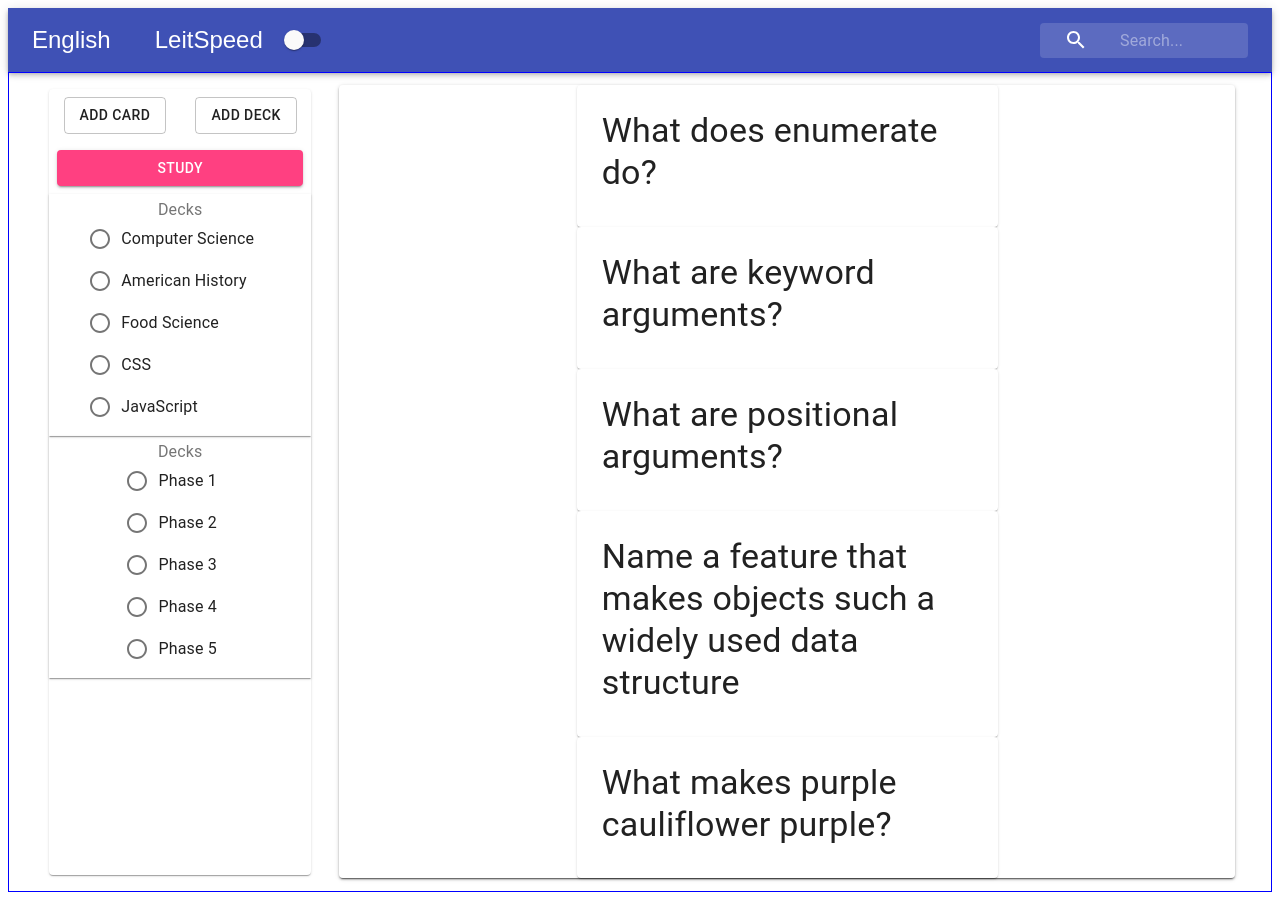
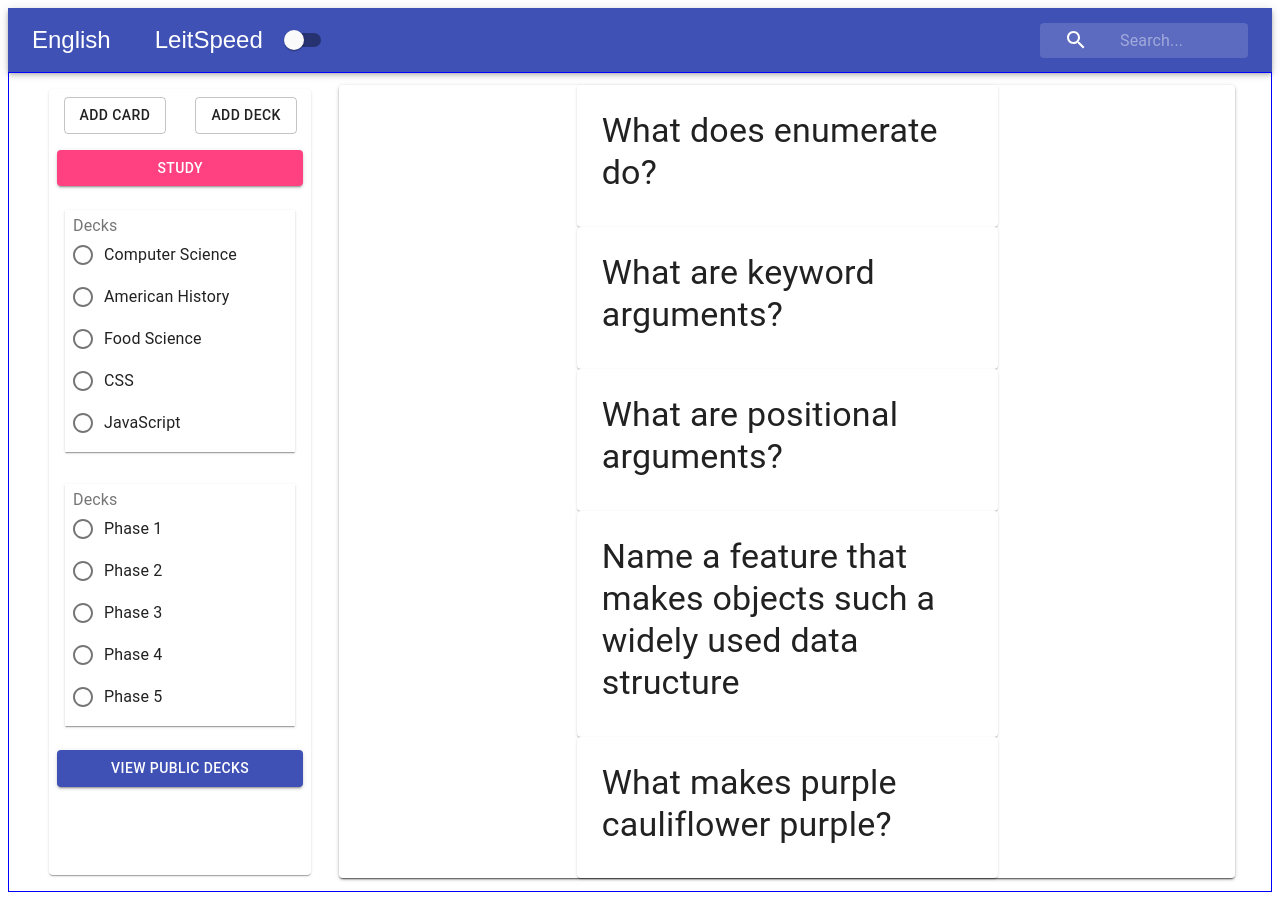
Before and after one commit to ash-bergs/leitspeed_fe, a React (Create React App) app: page /dashboard in a window 1280 px wide. Built offline with nearby package versions, Linux system fonts and the light colour scheme.

Commit message:
Adds View All button
View all public decks button. Routes user url to /view-all... that does nothing yet.

```diff
--- a/src/components/dashboard/PanelLeft.js
+++ b/src/components/dashboard/PanelLeft.js
@@ -10,6 +10,7 @@
 // * Note - I was using the Container component from Material UI to render the buttons and decks. After reviewing the Material UI docs, it seems that the Box component is a better option
 /* -------------------------------------------------------------------------- */
 import React from 'react';
+import { Link } from 'react-router-dom';
 //* material UI components
 import { Button, Box, Paper } from '@material-ui/core';
 //* material UI hooks
@@ -36,6 +37,14 @@ function PanelLeft({ decks, leitDecks, classes }) {
             </Box>
 
             {/*//TODO Add a "view pubic decks" button, but it's really more like a link. Using appropriate Material UI component */}
+            <Button
+                className={classes.button}
+                aria-label="View all public decks"
+                component={Link}
+                to="/view-all"
+                variant="contained"
+                color="primary"
+            >View Public Decks</Button>
 
         </Paper>
     );
--- a/src/styles/DashboardStyles.js
+++ b/src/styles/DashboardStyles.js
@@ -38,7 +38,6 @@ const styles = theme => ({
         // renders children in display: flex, and column direction
         display: "flex",
         flexDirection: "column",
-        textAlign: "center",
     },
     studyButton: {
         margin: theme.spacing(1),
@@ -47,6 +46,7 @@ const styles = theme => ({
     },
     deckBox: {
         padding: theme.spacing(1),
+        margin: theme.spacing(2)
     },
 });
 
```
